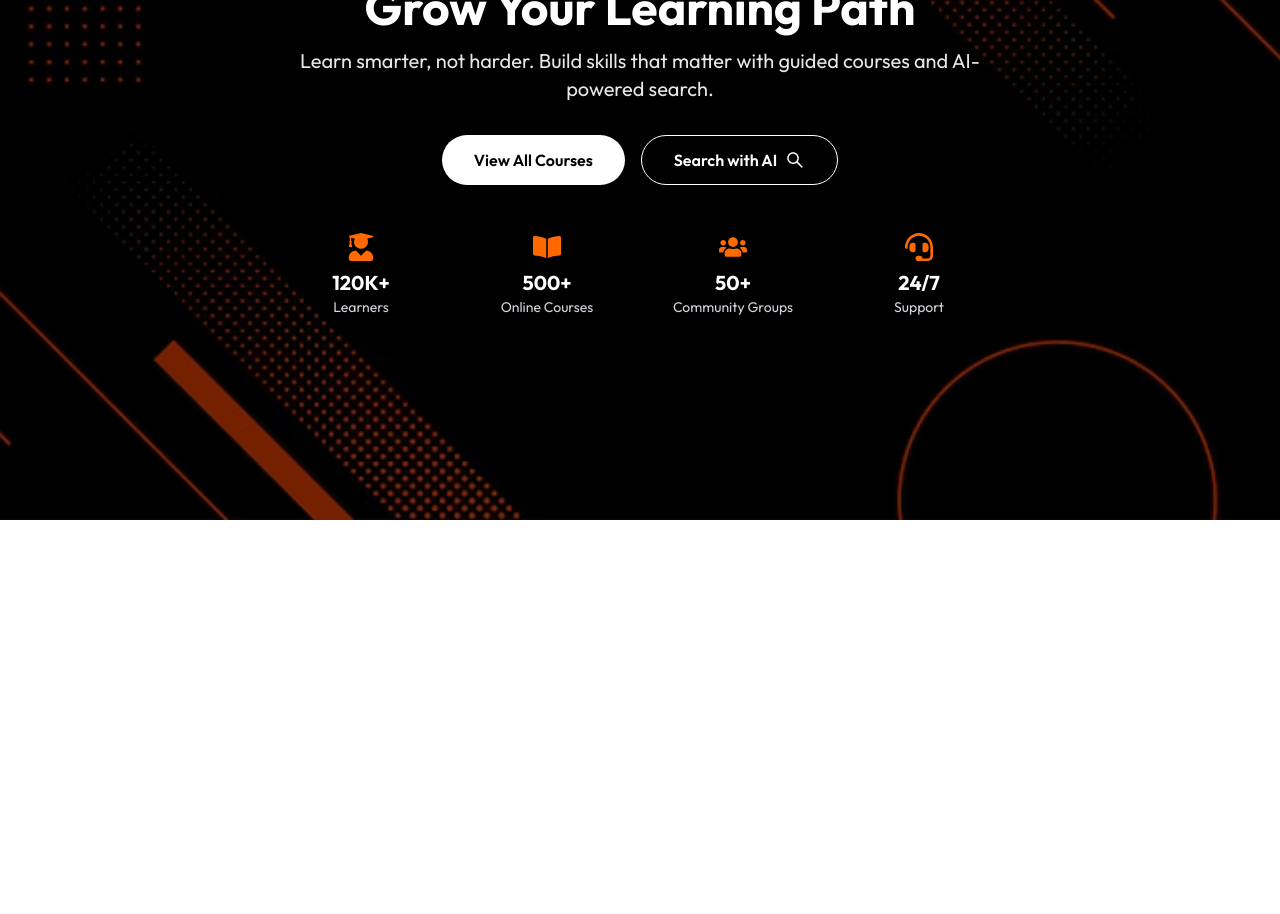
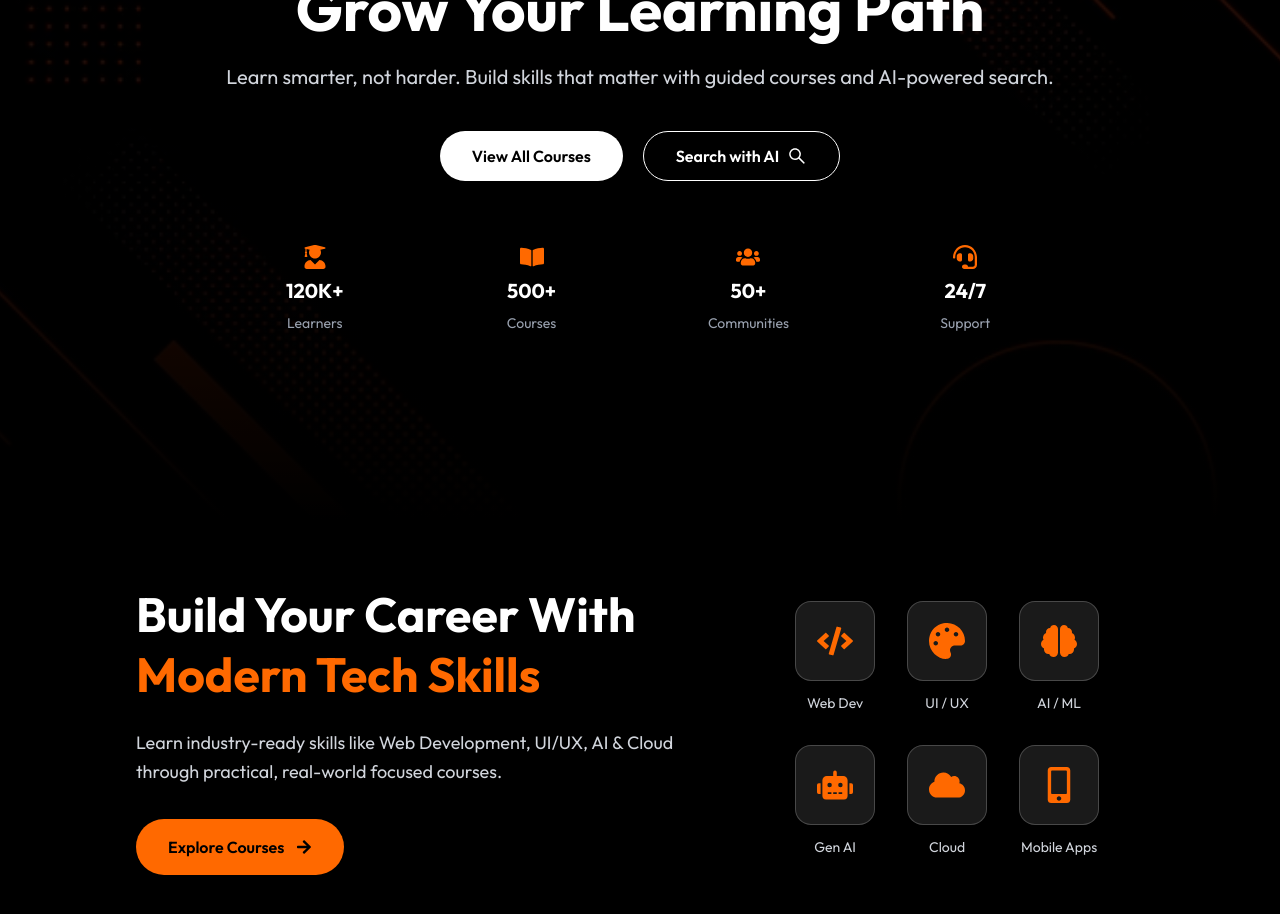
Before and after one commit to Mehnaz001/NextGen-Coders---LMS-Website, a React (Vite) app in the folder frontend/: page / in a window 1280 px wide. Shown: the part 280-1194 px from the top of the page. Before the commit the page ends 800 px from the top, so only its background shows below. Built offline with nearby package versions, Linux system fonts and the light colour scheme; no server answers.

Commit message:
Added explore component in home

```diff
--- /dev/null
+++ b/frontend/src/components/ExploreCourses.jsx
@@ -0,0 +1,67 @@
+import React from "react";
+import { useNavigate } from "react-router-dom";
+import {
+  FaCode,
+  FaBrain,
+  FaCloud,
+  FaMobileAlt,
+  FaPalette,
+  FaRobot,
+  FaArrowRight,
+} from "react-icons/fa";
+
+const ExploreCourses = () => {
+  const navigate = useNavigate();
+
+  return (
+    <section className="w-full px-8 md:px-20 py-16">
+      <div className="w-[90%] mx-auto flex flex-col md:flex-row items-center justify-between gap-14">
+
+        {/* LEFT CONTENT */}
+        <div className="max-w-xl">
+          <h2 className="text-4xl md:text-5xl font-bold text-white leading-tight">
+            Build Your Career With <br />
+            <span className="text-orange-500">Modern Tech Skills</span>
+          </h2>
+
+          <p className="mt-6 text-gray-300 text-lg leading-relaxed">
+            Learn industry-ready skills like Web Development, UI/UX, AI & Cloud
+            through practical, real-world focused courses.
+          </p>
+
+          <button
+            onClick={() => navigate("/courses")}
+            className="mt-8 inline-flex items-center gap-3 px-8 py-4 bg-orange-500 text-black font-semibold rounded-full hover:bg-orange-400 transition-all hover:scale-105"
+          >
+            Explore Courses
+            <FaArrowRight />
+          </button>
+        </div>
+
+        {/* RIGHT ICONS */}
+        <div className="flex flex-wrap justify-center gap-8 max-w-md">
+          <Icon icon={<FaCode />} label="Web Dev" />
+          <Icon icon={<FaPalette />} label="UI / UX" />
+          <Icon icon={<FaBrain />} label="AI / ML" />
+          <Icon icon={<FaRobot />} label="Gen AI" />
+          <Icon icon={<FaCloud />} label="Cloud" />
+          <Icon icon={<FaMobileAlt />} label="Mobile Apps" />
+        </div>
+
+      </div>
+    </section>
+  );
+};
+
+const Icon = ({ icon, label }) => (
+  <div className="flex flex-col items-center gap-3 group cursor-pointer">
+    <div className="w-20 h-20 rounded-2xl bg-white/10 border border-white/20 flex items-center justify-center text-orange-500 text-4xl transition-all duration-300 group-hover:scale-110 group-hover:bg-orange-500 group-hover:text-black">
+      {icon}
+    </div>
+    <span className="text-sm text-gray-300 group-hover:text-white transition">
+      {label}
+    </span>
+  </div>
+);
+
+export default ExploreCourses;
--- a/frontend/src/components/Nav.jsx
+++ b/frontend/src/components/Nav.jsx
@@ -33,8 +33,8 @@ const Nav = () => {
   return (
     <nav
       className="
-        fixed top-10 left-1/2 -translate-x-1/2
-        w-[95%] max-w-7xl h-[60px]
+        fixed top-3 left-1/2 -translate-x-1/2
+        w-[95%] max-w-7xl h-[65px]
         bg-white/10 backdrop-blur-2xl
         border border-white/20
         rounded-4xl
--- a/frontend/src/index.css
+++ b/frontend/src/index.css
@@ -4,3 +4,37 @@
 *{
   font-family: "Outfit";
 }
+
+@keyframes fadeUp {
+  from {
+    opacity: 0;
+    transform: translateY(40px);
+  }
+  to {
+    opacity: 1;
+    transform: translateY(0);
+  }
+}
+
+.animate-fadeUp {
+  animation: fadeUp 1.1s ease-out forwards;
+}
+
+.animate-fadeUpDelay {
+  animation: fadeUp 1.3s ease-out forwards;
+}
+
+@keyframes heroEnter {
+  0% {
+    opacity: 0;
+    transform: translateY(60px) scale(0.98);
+  }
+  100% {
+    opacity: 1;
+    transform: translateY(0) scale(1);
+  }
+}
+
+.animate-hero {
+  animation: heroEnter 1.2s cubic-bezier(0.16, 1, 0.3, 1) forwards;
+}
--- a/frontend/src/pages/Home.jsx
+++ b/frontend/src/pages/Home.jsx
@@ -1,39 +1,41 @@
 import React from "react";
 import Nav from "../components/Nav";
+import ExploreCourses from "../components/ExploreCourses";
 import home from "../assets/home.png";
 import { AiOutlineSearch } from "react-icons/ai";
 import { FaUserGraduate, FaBookOpen, FaUsers, FaHeadset } from "react-icons/fa";
 
-
 const Home = () => {
   return (
-    <div className="w-full overflow-hidden">
+    <div className="w-full bg-black overflow-x-hidden">
       <Nav />
+
+      {/* HERO SECTION */}
+      <section className="relative min-h-screen pt-[72px] flex items-center justify-center">
+
         {/* Background Image */}
         <img
           src={home}
-          className="absolute inset-0 w-full h-full object-cover"
-          alt="home"
+          alt="home-bg"
+          className="absolute inset-0 w-full h-full object-cover opacity-40"
         />
-      {/* Hero Section */}
-      <div className="relative w-full min-h-[calc(100vh-60px)] mt-[60px]">
 
-        {/* Overlay */}
-        <div className="absolute inset-0 bg-black/50 flex items-center justify-center">
+        {/* Dark Overlay */}
+        <div className="absolute inset-0 bg-gradient-to-b from-black/70 via-black/60 to-black" />
 
         {/* Content */}
-          <div className="text-center px-6 max-w-3xl">
-            <h1 className="text-3xl md:text-5xl font-bold text-white">
+        <div className="relative z-10 text-center px-6 max-w-4xl">
+          <h1 className="text-4xl md:text-6xl font-bold text-white">
             Grow Your Learning Path
           </h1>
 
-            <p className="mt-4 text-lg md:text-xl text-gray-200">
+          <p className="mt-6 text-lg md:text-xl text-gray-300">
             Learn smarter, not harder. Build skills that matter with guided
             courses and AI-powered search.
           </p>
 
           {/* Buttons */}
-            <div className="mt-8 flex justify-center gap-4 flex-wrap">
+          <div className="mt-10 flex justify-center gap-5 flex-wrap">
             <button className="px-8 py-3 rounded-full bg-white text-black font-semibold transition hover:bg-orange-500 hover:text-white">
               View All Courses
             </button>
@@ -44,41 +46,30 @@ const Home = () => {
             </button>
           </div>
 
-            {/* Stats Section */}
-<div className="mt-12 grid grid-cols-2 md:grid-cols-4 gap-6 text-white">
-
-  <div className="flex flex-col items-center">
-    <FaUserGraduate size={28} className="text-orange-500" />
-    <h3 className="mt-2 text-xl font-bold">120K+</h3>
-    <p className="text-sm text-gray-300">Learners</p>
-  </div>
-
-  <div className="flex flex-col items-center">
-    <FaBookOpen size={28} className="text-orange-500" />
-    <h3 className="mt-2 text-xl font-bold">500+</h3>
-    <p className="text-sm text-gray-300">Online Courses</p>
-  </div>
-
-  <div className="flex flex-col items-center">
-    <FaUsers size={28} className="text-orange-500" />
-    <h3 className="mt-2 text-xl font-bold">50+</h3>
-    <p className="text-sm text-gray-300">Community Groups</p>
-  </div>
-
-  <div className="flex flex-col items-center">
-    <FaHeadset size={28} className="text-orange-500" />
-    <h3 className="mt-2 text-xl font-bold">24/7</h3>
-    <p className="text-sm text-gray-300">Support</p>
-  </div>
-
-</div>
-
-          </div>
-
+          {/* Stats */}
+          <div className="mt-16 grid grid-cols-2 md:grid-cols-4 gap-10">
+            <Stat icon={<FaUserGraduate />} number="120K+" label="Learners" />
+            <Stat icon={<FaBookOpen />} number="500+" label="Courses" />
+            <Stat icon={<FaUsers />} number="50+" label="Communities" />
+            <Stat icon={<FaHeadset />} number="24/7" label="Support" />
           </div>
         </div>
+      </section>
+
+      {/* EXPLORE COURSES */}
+      <section className="relative z-20 bg-black">
+        <ExploreCourses />
+      </section>
     </div>
   );
 };
 
+const Stat = ({ icon, number, label }) => (
+  <div className="flex flex-col items-center gap-2 text-white">
+    <div className="text-orange-500 text-2xl">{icon}</div>
+    <h3 className="text-xl font-bold">{number}</h3>
+    <p className="text-gray-400 text-sm">{label}</p>
+  </div>
+);
+
 export default Home;
--- a/frontend/src/pages/Profile.jsx
+++ b/frontend/src/pages/Profile.jsx
@@ -78,7 +78,7 @@ const Profile = () => {
             <div className="mt-6">
               <h2 className="text-lg font-semibold mb-2">About</h2>
               <p className="text-gray-300 leading-relaxed">
-                {userData.bio || "No bio added yet."}
+                {userData.description || "No bio added yet."}
               </p>
             </div>
 
```
Lines whose indentation alone changed are shown as unchanged.
